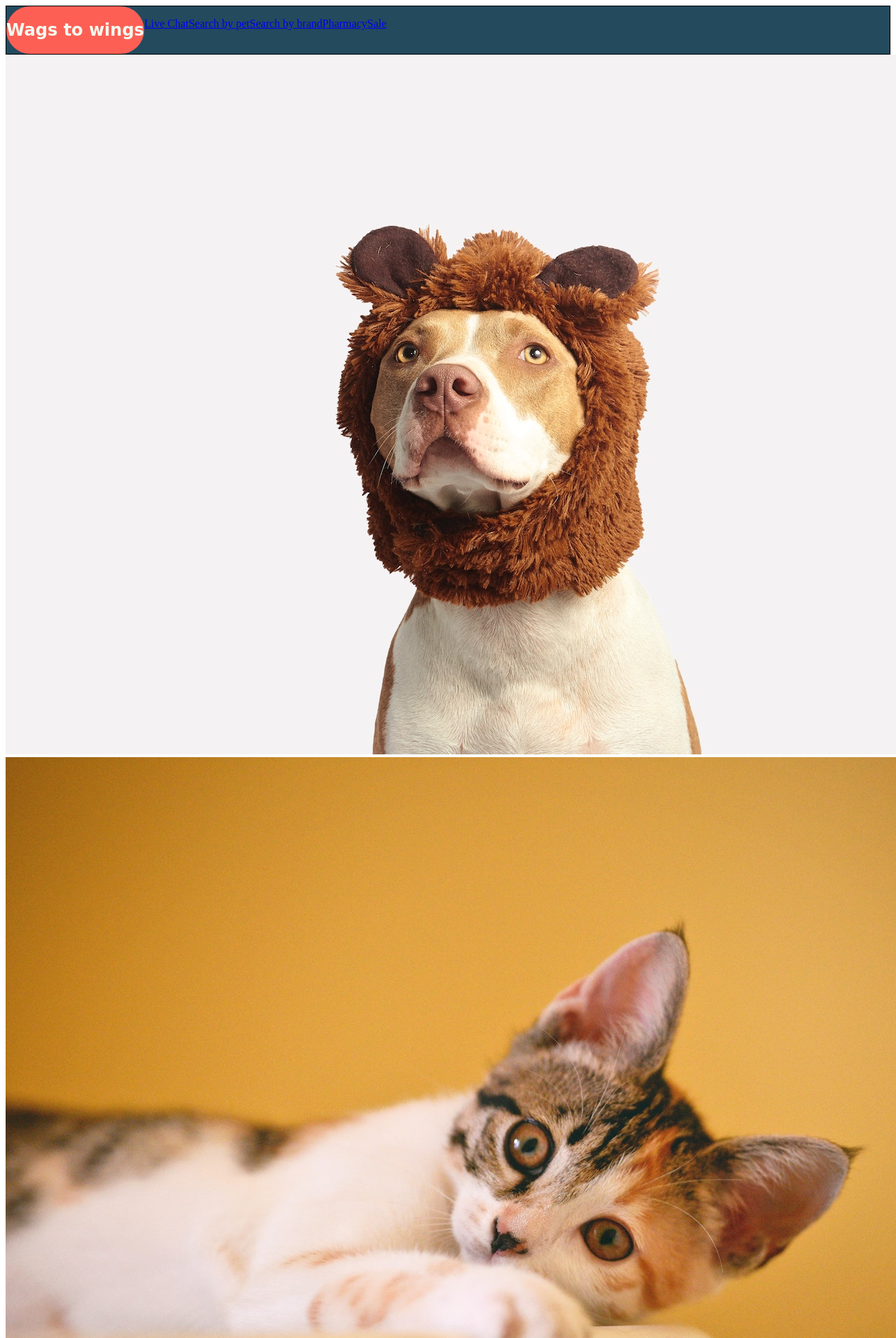
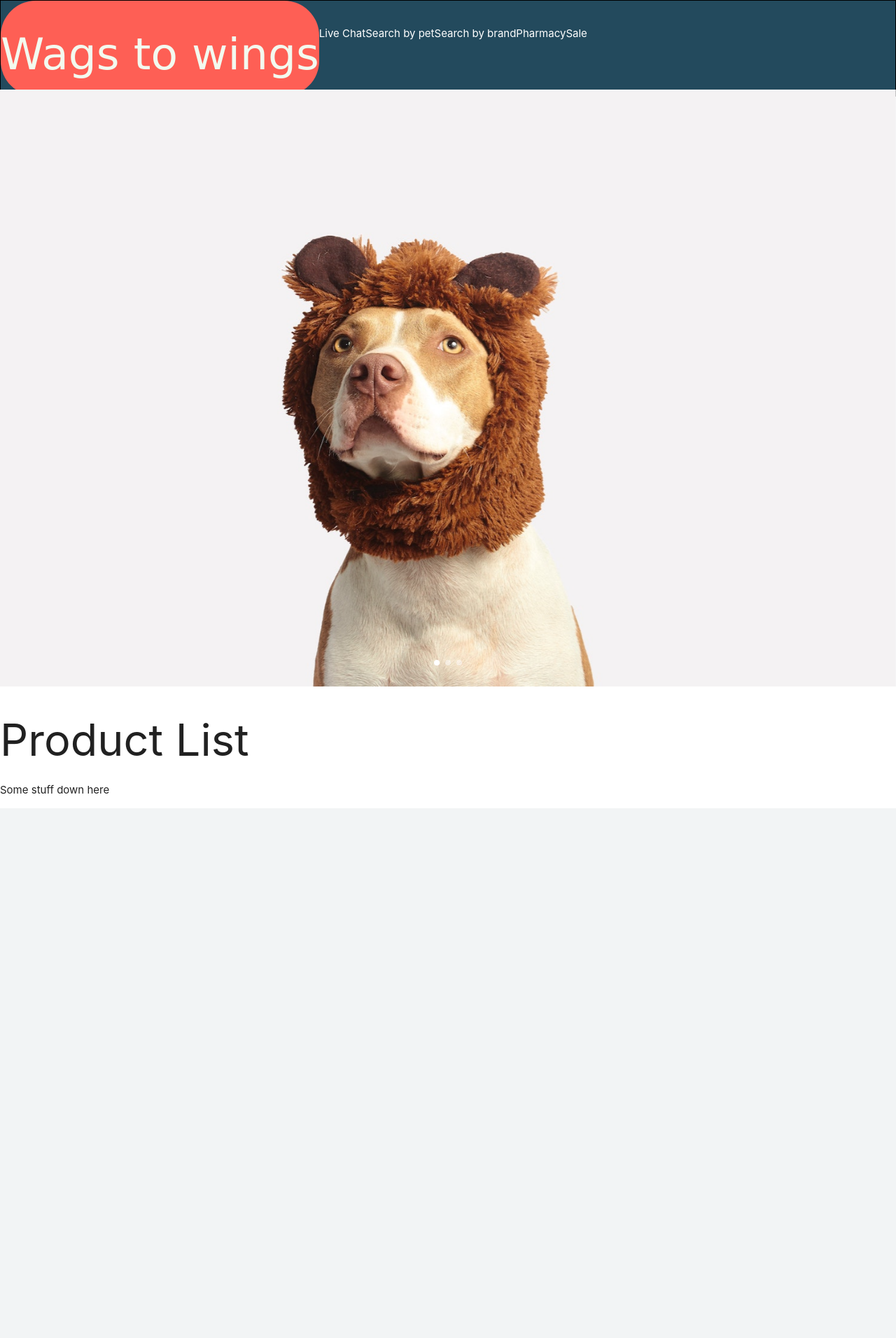
Before and after one commit to ldavidson45/wags-to-wings, a Django app: page / in a window 1280 px wide; the page is wider, and only the part inside the window is pictured. Shown: the top 1912 px of that part at 70% size. After the commit the page ends 1155 px from the top of that part, so only its background shows below. Run offline with Django 3.2, Linux system fonts and the light colour scheme; some web fonts are replaced.

Commit message:
Add carousel

```diff
--- a/wags_to_wings/static/css/main.css
+++ b/wags_to_wings/static/css/main.css
@@ -13,4 +13,8 @@
   font-family: 'Kavoon', cursive;
   color: #f3faef;
 }
+
+.carousel {
+  margin-top: 5%;
+}
 /*# sourceMappingURL=main.css.map */
--- a/wags_to_wings/static/css/main.scss
+++ b/wags_to_wings/static/css/main.scss
@@ -17,3 +17,7 @@
 	font-family: 'Kavoon', cursive;
 	color: $unsureifgreen;
 }
+
+.carousel{
+	margin-top: 5%;
+}
--- a/wags_to_wings/static/js/paul_carousel.js
+++ b/wags_to_wings/static/js/paul_carousel.js
@@ -1,19 +1,12 @@
 console.log('Paul Carousel attached.');
 
 document.addEventListener('DOMContentLoaded', function() {
-	var elems = document.querySelectorAll('.carousel');
-	var instances = M.Carousel.init(elems, {
-		fullWidth: true,
-		indicators: true,
-		numVisible: 1
-	});
+  console.log("Hello")
+  var elems = document.querySelectorAll('.carousel');
+  console.log(elems)
+  var instances = M.Carousel.init(elems, {
+    fullWidth: true,
+    indicators: true
+  });
+  console.log(instances)
 });
-
-// document.addEventListener('DOMContentLoaded', function() {
-// 	var elems = document.querySelectorAll('.carousel');
-// 	var instances = M.Carousel.init(elems, {
-// 		fullWidth: true,
-// 		indicators: true,
-// 		numVisible: 1
-// 	});
-// });
--- a/wags_to_wings/templates/wags_to_wings/base.html
+++ b/wags_to_wings/templates/wags_to_wings/base.html
@@ -7,6 +7,7 @@
     <!-- stylesheet link here -->
     <!-- font links here -->
     <link href="../../static/css/main.css" rel="stylesheet" />
+    <link rel="stylesheet" href="https://cdnjs.cloudflare.com/ajax/libs/materialize/1.0.0/css/materialize.min.css">
     <title>Wags to Wings</title>
   </head>
   <body>
@@ -55,6 +56,7 @@
       <p>Some stuff down here</p>
       <!-- Two ribbons: one green and one in the same shade as nav bar -->
     </footer>
+    <script src="https://cdnjs.cloudflare.com/ajax/libs/materialize/1.0.0/js/materialize.min.js"></script>
     <script src="../../static/js/paul_carousel.js"></script>
   </body>
 </html>
--- a/wags_to_wings/templates/wags_to_wings/carousel.html
+++ b/wags_to_wings/templates/wags_to_wings/carousel.html
@@ -1,7 +1,7 @@
 
 {% block content %}
 
-<div class="carousel">
+<div class="carousel carousel-slider">
   <a class="carousel-item" href="#one!"><img src="../../static/images/carousel_dog.jpg"></a>
   <a class="carousel-item" href="#two!"><img src="../../static/images/carousel_cat.jpg"></a>
   <a class="carousel-item" href="#three!"><img src="../../static/images/carousel_parrot.jpg"></a>
```
Also changed, not shown: 1 other file.
